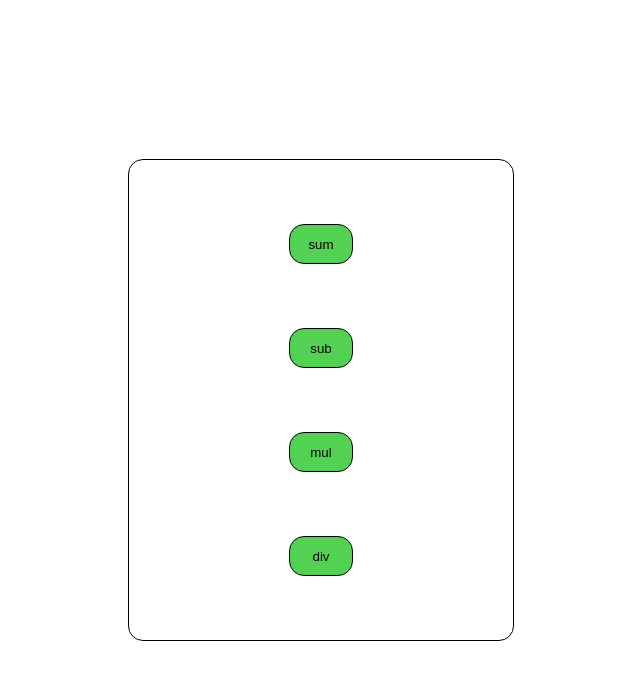
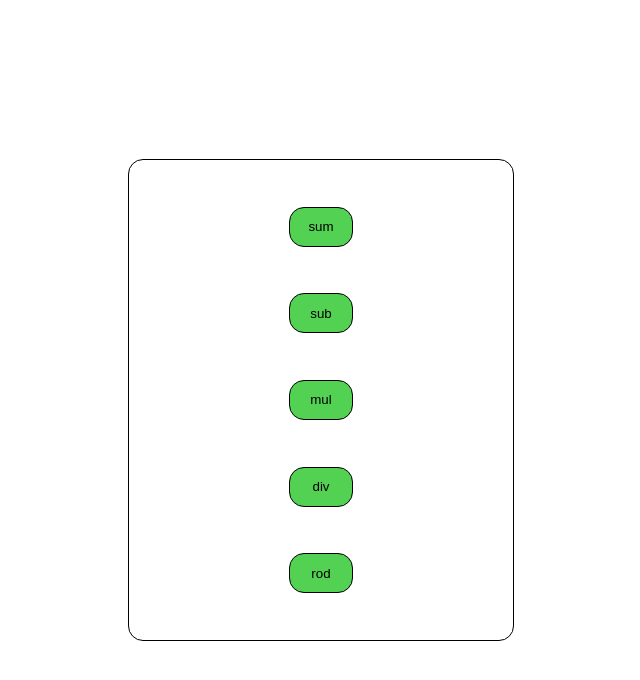
Before and after one commit to mathxusdev/calculatorInJs, a plain HTML site: page index.html in a window 1280 px wide. Shown: the whole page, without its empty margins (319-959 px from the left). Drawn offline with Linux system fonts and the light colour scheme.

Commit message:
New button 'rest of division' or 'rod' added

```diff
--- a/index.html
+++ b/index.html
@@ -12,6 +12,7 @@
         <button onclick="sub()">sub</button>
         <button onclick="mul()">mul</button>
         <button onclick="div()">div</button>
+        <button onclick="restOfDiv()">rod</button>
     </main>
     <script src="script.js">
     </script>
--- a/script.js
+++ b/script.js
@@ -25,3 +25,10 @@ function div() {
     alert(a / b);
     return a / b;
 }
+
+function restOfDiv() {
+    let a = +prompt('Number: ', 0);
+    let b = +prompt('Number: ', 0);
+    alert(a % b);
+    return a % b;
+}
```
